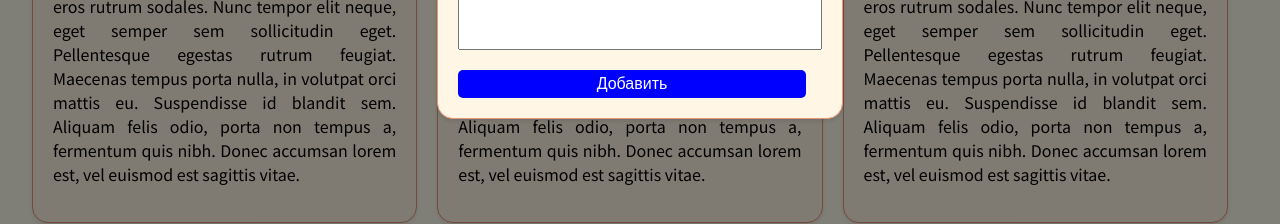
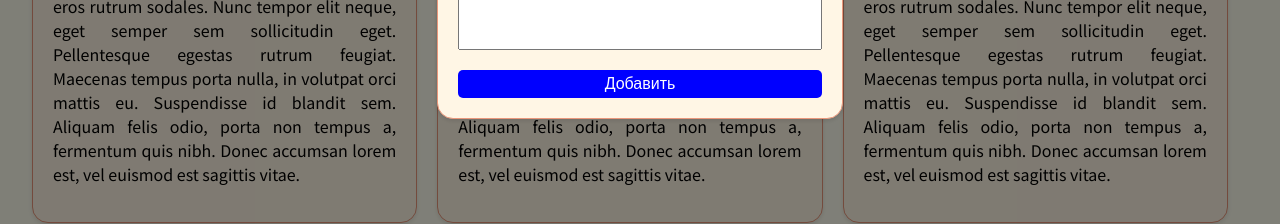
Before and after one commit to NadyaKir/React, a React (Create React App) app: page / in a window 1280 px wide. Both pictures are taken after a click on the button "Добавить". Shown: the part 473-697 px from the top of the page. Built offline with nearby package versions, Linux system fonts and the light colour scheme.

Commit message:
Add card to the  beginnig of the array

```diff
--- a/src/App.js
+++ b/src/App.js
@@ -77,7 +77,7 @@ function App() {
       isChecked: false,
     };
 
-    setItems((prevItems) => [...prevItems, newItem]);
+    setItems((prevItems) => [newItem, ...prevItems]);
 
     setIsAddModalOpen(false);
   };
--- a/src/components/Add/Add.js
+++ b/src/components/Add/Add.js
@@ -27,7 +27,7 @@ const Add = ({ handleAdd }) => {
   };
 
   return (
-    <Form>
+    <Form onClick={stopPropagation}>
       <Label htmlFor="title">Заголовок:</Label>
       <Input
         id="title"
--- a/src/components/UI/Button.styled.js
+++ b/src/components/UI/Button.styled.js
@@ -7,7 +7,6 @@ export const Button = styled.button`
   padding: 0.3em 0.5em;
   font-size: 16px;
   border-radius: 5px;
-  margin-right: 1em;
   transition: opacity 0.3s ease;
   cursor: pointer;
 
```
